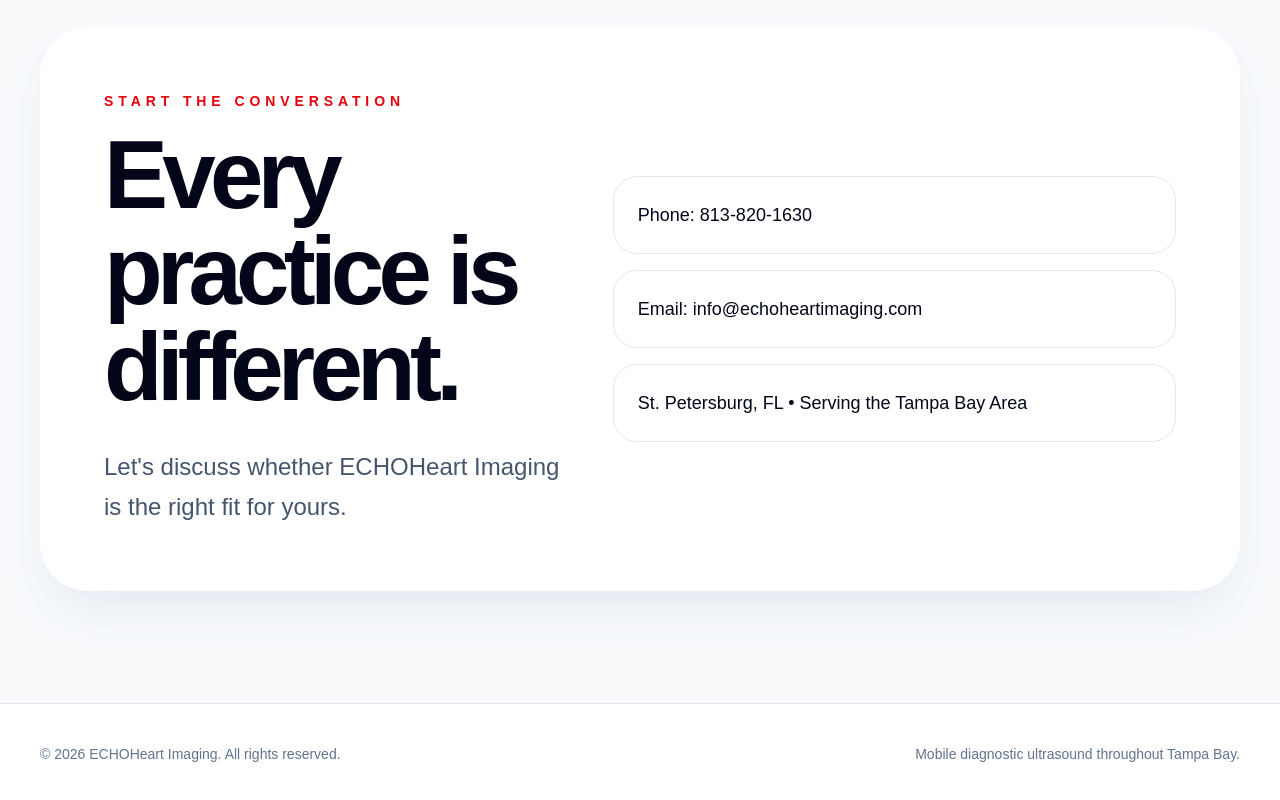
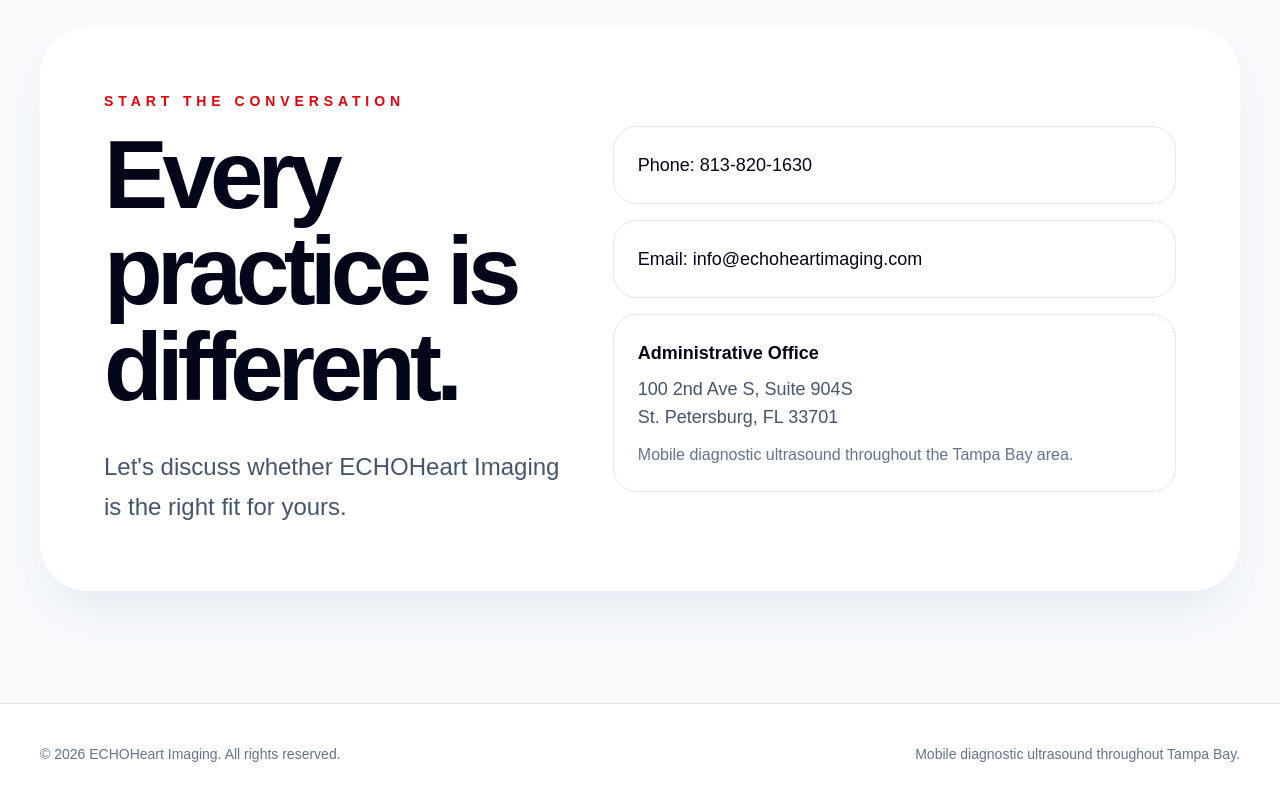
Before and after one commit to joe65477/echoheart-website, a Next.js app: page / in a window 1280 px wide. Shown: the part 7440-8240 px from the top of the page. Built offline with nearby package versions, Linux system fonts and the light colour scheme.

Commit message:
Update page.tsx

```diff
--- a/src/app/page.tsx
+++ b/src/app/page.tsx
@@ -572,7 +572,12 @@
                 Email: info@echoheartimaging.com
               </a>
               <div className="rounded-3xl border border-slate-200 p-6">
-                St. Petersburg, FL • Serving the Tampa Bay Area
+                <p className="font-semibold text-slate-950">Administrative Office</p>
+                <p className="mt-2 text-slate-600">100 2nd Ave S, Suite 904S</p>
+                <p className="text-slate-600">St. Petersburg, FL 33701</p>
+                <p className="mt-3 text-base text-slate-500">
+                  Mobile diagnostic ultrasound throughout the Tampa Bay area.
+                </p>
               </div>
             </div>
           </div>
```
